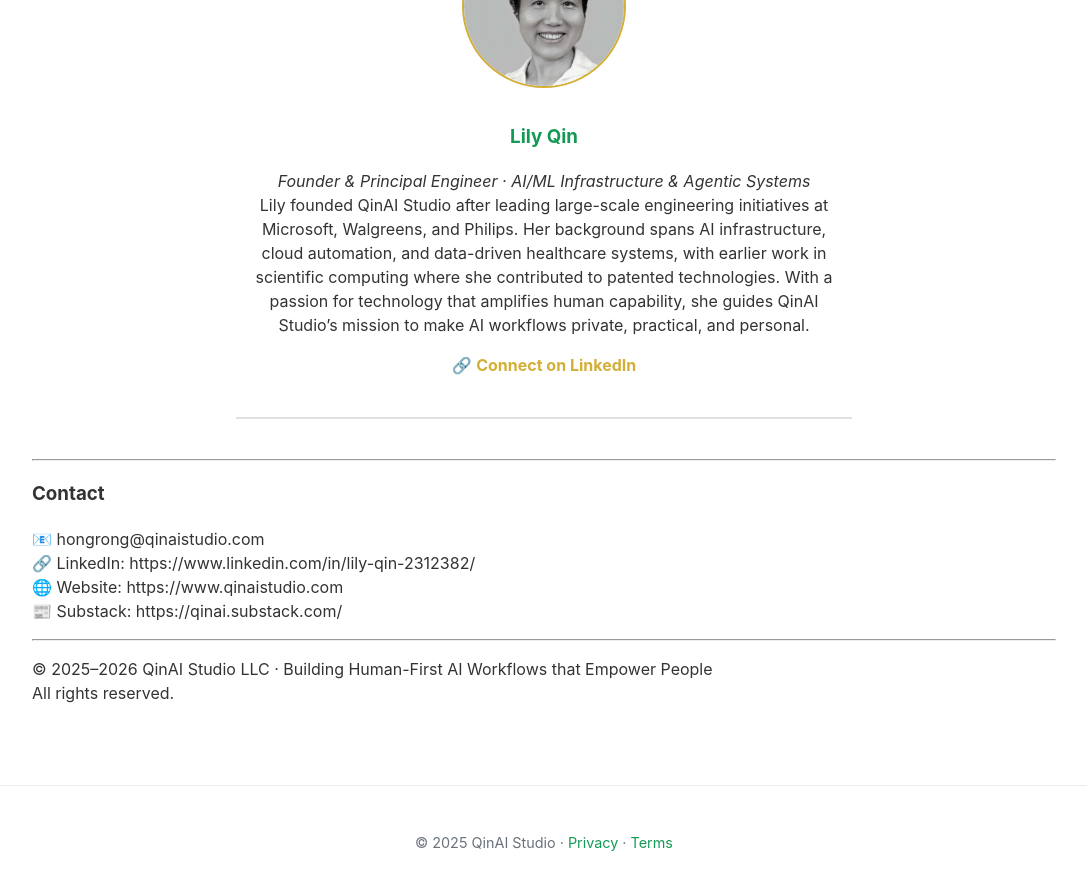
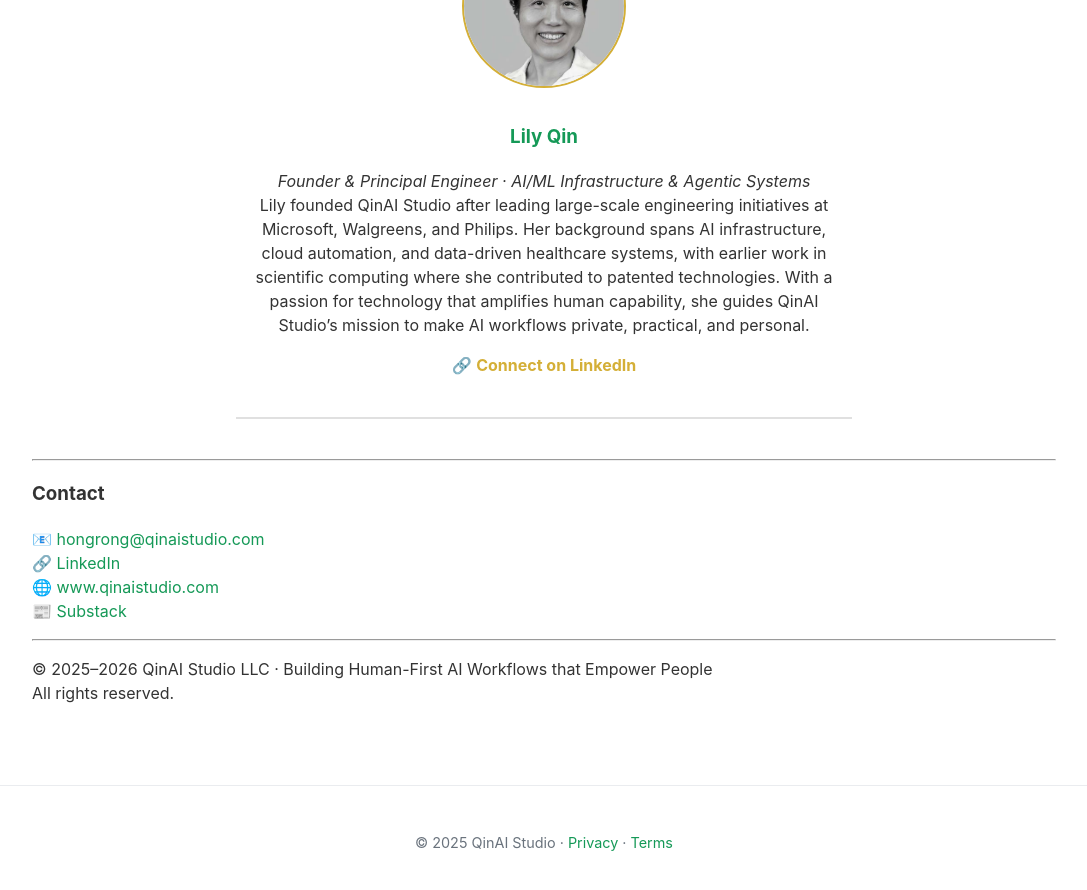
Before and after one commit to LilyQin19/qinaistudio.github.io, a Jekyll site: the page built from index.md, in a window 1280 px wide and 900 px high, scrolled down 1159 px. Shown: the top 890 px of the window, without its empty margins (96-1183 px from the left). Built offline with Jekyll 4.4.1, drawn with Linux system fonts in a browser that asks for light colours; our own code applies the rules of GitHub Pages for plain Markdown files.

Commit message:
Format contact information with markdown links

```diff
--- a/index.md
+++ b/index.md
@@ -66,10 +66,10 @@ We believe that the real moat in AI lies in execution, tooling, and data integri
 
 
 ### **Contact**
-📧 hongrong@qinaistudio.com
-🔗 LinkedIn: https://www.linkedin.com/in/lily-qin-2312382/
-🌐 Website: https://www.qinaistudio.com
-📰 Substack: https://qinai.substack.com/
+📧 [hongrong@qinaistudio.com](mailto:hongrong@qinaistudio.com)
+🔗 [LinkedIn](https://www.linkedin.com/in/lily-qin-2312382/)
+🌐 [www.qinaistudio.com](https://www.qinaistudio.com)
+📰 [Substack](https://qinai.substack.com/)
 
 ---
 
```
